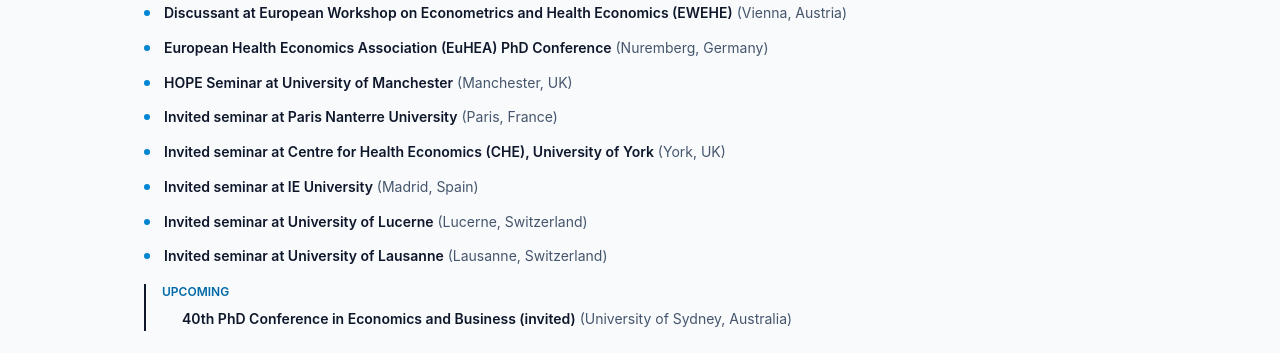
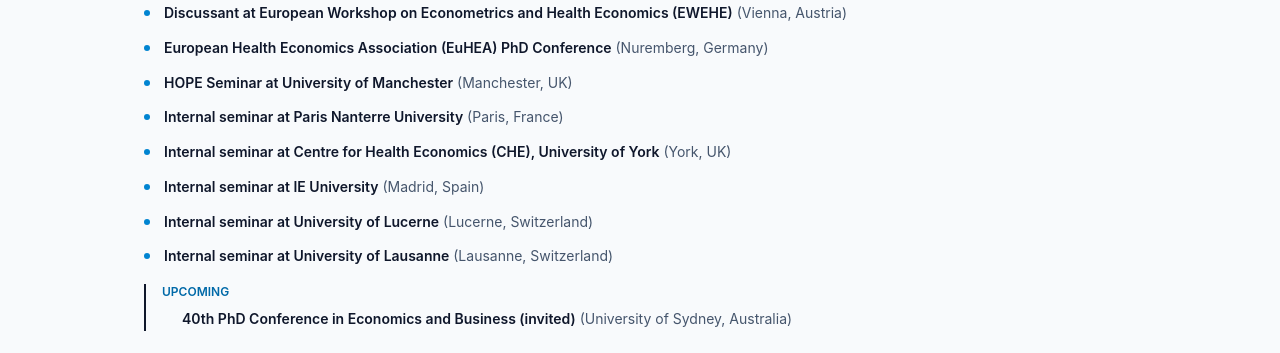
Before and after one commit to repettomartina95-gif/marti-app, a Jekyll site: the page built from seminars.md, in a window 1280 px wide. Shown: the part 219-572 px from the top of the page. Built offline with Jekyll 4.4.1, drawn with Linux system fonts in a browser that asks for light colours.

Commit message:
Remove Manchester visiting line from home; rename Invited→Internal on seminars
- Clear home.visiting in en.yml and guard the <p> with an if so no empty paragraph renders
- Rename "Invited seminar" to "Internal seminar" for all 5 generic seminar entries on /seminars/

Co-Authored-By: Claude Opus 4.7 <noreply@anthropic.com>

```diff
--- a/_data/en.yml
+++ b/_data/en.yml
@@ -7,7 +7,7 @@ nav:
 
 home:
   tagline: PhD Candidate in Economics at the University of Melbourne
-  visiting: I am currently visiting the Division of Population Health, Health Services Research & Primary Care at the University of Manchester
+  visiting: ""
   title: Martina Repetto
   job_market: 2026–27 Job Market
   intro: My research interests are in health and labour economics, with a particular focus on gender and behavioural aspects.
@@ -114,15 +114,15 @@ seminars:
           location: "Nuremberg, Germany"
         - name: "HOPE Seminar at University of Manchester"
           location: "Manchester, UK"
-        - name: "Invited seminar at Paris Nanterre University"
+        - name: "Internal seminar at Paris Nanterre University"
           location: "Paris, France"
-        - name: "Invited seminar at Centre for Health Economics (CHE), University of York"
+        - name: "Internal seminar at Centre for Health Economics (CHE), University of York"
           location: "York, UK"
-        - name: "Invited seminar at IE University"
+        - name: "Internal seminar at IE University"
           location: "Madrid, Spain"
-        - name: "Invited seminar at University of Lucerne"
+        - name: "Internal seminar at University of Lucerne"
           location: "Lucerne, Switzerland"
-        - name: "Invited seminar at University of Lausanne"
+        - name: "Internal seminar at University of Lausanne"
           location: "Lausanne, Switzerland"
         - name: "40th PhD Conference in Economics and Business (invited)"
           location: "University of Sydney, Australia"
--- a/index.markdown
+++ b/index.markdown
@@ -22,9 +22,11 @@ title: Home
     <p class="text-sm uppercase tracking-[0.2em] text-slate-500">
       {{ t.home.tagline }}
     </p>
+      {% if t.home.visiting and t.home.visiting != "" %}
       <p class="mt-2 text-sm font-medium text-sky-700">
       {{ t.home.visiting }}
     </p>
+      {% endif %}
     <p class="mt-4 max-w-2xl text-slate-600 leading-relaxed">
       {{ t.home.intro }}
     </p>
```
